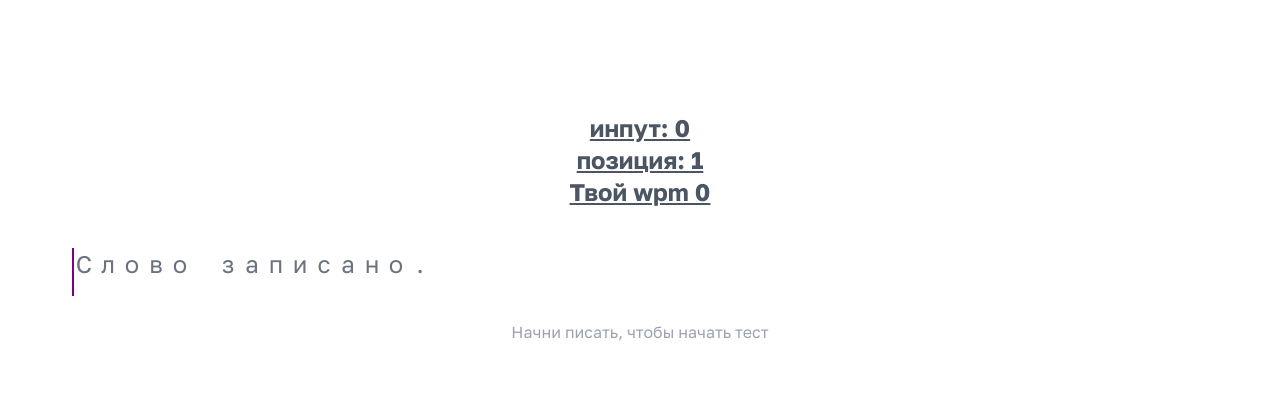
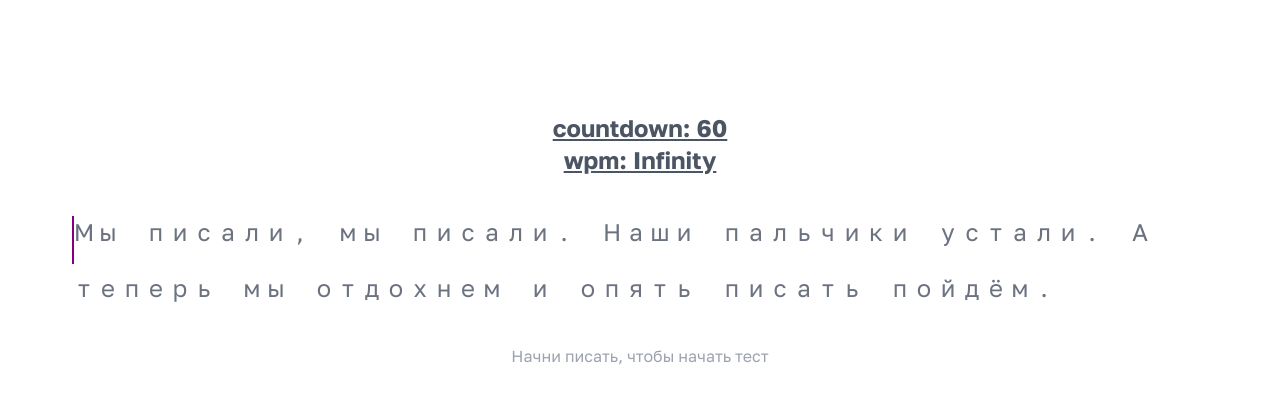
Before and after one commit to kirillmihalych/code-type, a Vue app: page / in a window 1280 px wide. Shown: the top 402 px of the page. Built offline with nearby package versions, Linux system fonts and the light colour scheme; what @tanstack/vue-query would draw is missing.

Commit message:
[refactor] logic how wpm is calculating was changed

```diff
--- a/src/App.vue
+++ b/src/App.vue
@@ -1,14 +1,14 @@
 <template>
   <main class="font-golos">
-    <div class="bg-grey-500 h-dvh w-[95vw] m-auto mt-28">
-      <!-- v-if="isResultShown" -->
+    <div class="w-[95vw] m-auto mt-28">
       <div class="text-center font-bold text-2xl text-gray-600 underline">
-        <p>инпут: {{ userInput.length }}</p>
-        <p>позиция: {{ currentPosition }}</p>
-        <p>Твой wpm {{ result }}</p>
+        <CountdownTimer
+          :start="isTimerStarted"
+          @result-time="(seconds) => setResultTime(seconds)"
+        />
+        <p>wpm: {{ Math.round(wpm) }}</p>
       </div>
-      <div class="relative w-full p-10 flex flex-wrap whitespace-pre">
-        <!-- carret -->
+      <div class="w-full p-10 flex flex-wrap gap-6 whitespace-pre">
         <div
           ref="carret"
           style="
@@ -17,29 +17,42 @@
             height: 48px;
             background-color: purple;
           "
-          :style="{ left: carretCoordinates.left + 'px' }"
+          :style="{
+            left: carretCoordinates.left + 'px',
+            top: carretCoordinates.top + 'px',
+          }"
         ></div>
-        <!-- carret -->
         <div
-          v-for="(letter, i) in queue"
-          ref="letter"
+          v-for="(word, i) in wordsQueue"
+          ref="words"
           :key="i"
-          class="text-2xl grow-0 shrink-0 basis-6 flex place-content-center"
-          :class="[
-            userInput[i] === queue[i]
-              ? 'text-green-500'
-              : userInput[i] && userInput[i] !== queue[i]
-              ? 'text-red-500'
-              : 'text-gray-500',
-          ]"
+          class="word flex"
         >
-          {{ letter }}
+          <span
+            v-for="(letter, idx) in word"
+            ref="letter"
+            :key="idx"
+            class="text-2xl w-6 flex place-content-center"
+            :class="[
+              isInputedCharCorrect(idx) && isCurrentWord(i)
+                ? 'text-green-600'
+                : isInputExist(idx) &&
+                  !isInputedCharCorrect(idx) &&
+                  isCurrentWord(i)
+                ? 'text-red-300'
+                : isWordTyped(i)
+                ? '!text-green-600'
+                : 'text-gray-500',
+            ]"
+          >
+            {{ letter }}
+          </span>
         </div>
       </div>
-      <form class="">
+      <form>
         <input
           type="text"
-          v-model="userInput"
+          v-model="currentInput"
           placeholder="Начни писать, чтобы начать тест"
           class="w-full text-center"
         />
@@ -49,84 +62,117 @@
 </template>
 
 <script setup>
-import { ref, onMounted, useTemplateRef, watch } from "vue";
+import { ref, useTemplateRef, onMounted } from "vue";
 import { computed, watchEffect } from "vue";
-import { useMagicKeys, whenever } from "@vueuse/core";
+import { useMagicKeys } from "@vueuse/core";
+import CountdownTimer from "./components/CountdownTimer.vue";
 
-const { backspace } = useMagicKeys();
+const { space } = useMagicKeys();
+// const carret = useTemplateRef("carret");
+const words = useTemplateRef("words");
 
-const carret = useTemplateRef("carret");
+const carretCoordinates = ref({
+  left: 0,
+  top: 0,
+});
 
-const userInput = ref("");
-let userInputLength = userInput.value.length;
+// "Мы писали, мы писали. Наши пальчики устали. А теперь мы отдохнем и опять писать пойдём."
+const text = ref(
+  "Мы писали, мы писали. Наши пальчики устали. А теперь мы отдохнем и опять писать пойдём."
+);
+
+const totalCharsAmount = computed(() => {
+  // часть формулы (total_amount_of_chars / 5)
+  return text.value.split("").length / 5;
+});
+
+// для проверки ставлю стартовое значение на 15
+const resultTime = ref(15);
+function setResultTime(seconds) {
+  resultTime.value = 60 - seconds;
+}
+
+const normalizedTime = computed(() => {
+  // часть формулы время_на_тест_в_секундах / 60
+  return resultTime.value / 60;
+});
+
+const wpm = computed(() => {
+  console.log(normalizedTime.value);
+  return totalCharsAmount.value / normalizedTime.value;
+});
+
+const wordsQueue = computed(() => {
+  return text.value.split(" ");
+});
+const currentWordIndex = ref(0);
+const currentWord = computed(() => {
+  return wordsQueue.value[currentWordIndex.value];
+});
+const currentInput = ref("");
+let currentInputLength = currentInput.value.length;
+
+const trimmedInput = computed(() => {
+  return currentInput.value.trimStart();
+});
+let trimmedInputLength = trimmedInput.value.length;
+
+// const typedChars = ref([]);
+
+const isCurrentInputCorrect = computed(() => {
+  return currentWord.value === trimmedInput.value;
+});
+
+function isWordTyped(index) {
+  return index < currentWordIndex.value;
+}
+
+function isInputedCharCorrect(index) {
+  return currentWord.value[index] === trimmedInput.value[index];
+}
+
+function isCurrentWord(index) {
+  return currentWordIndex.value === index;
+}
+
+function isInputExist(index) {
+  return trimmedInput.value[index];
+}
+
+function setCarretCoordinates() {
+  carretCoordinates.value.left =
+    words.value[currentWordIndex.value].getBoundingClientRect().left;
+  carretCoordinates.value.top =
+    words.value[currentWordIndex.value].getBoundingClientRect().top;
+}
 
 const isInputGetsBigger = computed(() => {
-  // [x] создать не реактивную переменную, котора будет говорить длину инпута
-  // [x] обновлять её вручную
-  // [x] отдавать true или false в случае движения
-  // [ ] отдавать null в случае простоя
-  const inputGetsBigger = userInput.value.length > userInputLength;
-  const inputGetsSmaller = userInput.value.length < userInputLength;
-  const inputStaysTheSame = userInput.value.length === userInputLength;
-  userInputLength = userInput.value.length;
+  const inputGetsBigger = currentInput.value.length > currentInputLength;
+  const inputGetsSmaller = trimmedInput.value.length < trimmedInputLength;
+  currentInputLength = currentInput.value.length;
+  trimmedInputLength = trimmedInput.value.length;
   return inputGetsBigger ? true : inputGetsSmaller ? false : null;
 });
 
-// если
-const currentPosition = computed(() => {
-  return userInput.value.length ? userInput.value.length - 1 : 1;
-});
+// const wpm = ref(0);
 
-function putCarretOnStart() {
-  carretCoordinates.value.left = 40;
+const isTimerStarted = ref(false);
+
+function startTimer() {
+  isTimerStarted.value = true;
 }
 
-const carretCoordinates = ref({
-  left: 40,
-  top: 0,
-});
-
-const letter = ref(null);
-// "Мы писали, мы писали. Наши пальчики устали. А теперь мы отдохнем и опять писать пойдём."
-const text = ref("Слово записано.");
-
-const queue = computed(() => {
-  return text.value.split("");
-});
-
-const isResultShown = ref(false);
-
-let startTestTime = ref(0);
-let endTestTime = ref(0);
-let result = ref(0);
+function stopTimer() {
+  isTimerStarted.value = false;
+}
 
 watchEffect(() => {
-  if (userInput.value.length === 1) {
-    startTestTime.value = Date.now() / 1000;
-  } else if (queue.value.length - 1 === currentPosition.value) {
-    endTestTime.value = Date.now() / 1000;
-    const charsAmount = queue.value.length;
-    const rawWpm = charsAmount / 5;
-    const time = ((endTestTime.value - startTestTime.value) / 60).toFixed(2);
-    result.value = Math.round(rawWpm / time);
-    putCarretOnStart();
-    userInput.value = "";
-    isResultShown.value = true;
-    userInputLength = 0;
-    startTestTime.value = 0;
-    endTestTime.value = 0;
+  if (trimmedInput.value.length > 0) {
+    startTimer();
   }
 });
 
-// если пользователь начал вводить что-то,
-// то запускается таймер
-watchEffect(() => {
-  if (userInput.value.length === 0) {
-    startTestTime.value = 0;
-  }
-});
-
-// движение вперёд
+// движение carret по слову
 watchEffect(() => {
   // current position
   if (isInputGetsBigger.value === null) {
@@ -137,6 +183,29 @@ watchEffect(() => {
     carretCoordinates.value.left -= 24;
   }
 });
+
+const lastWordIndex = wordsQueue.value.length - 1;
+// если последняя слово равно currentWordIndex
+// то кончаем тест
+// пробел, переход на следующее слово при нажатии пробела
+watchEffect(() => {
+  if (isCurrentInputCorrect.value && space.value) {
+    currentInput.value = "";
+    currentWordIndex.value += 1;
+    setCarretCoordinates();
+  } else if (space.value && lastWordIndex === currentWordIndex.value) {
+    stopTimer();
+    setResultTime();
+    console.log("test ended");
+  }
+});
+
+onMounted(() => {
+  setCarretCoordinates();
+});
 </script>
 
-<style></style>
+<style>
+/*
+*/
+</style>
--- /dev/null
+++ b/src/components/CountdownTimer.vue
@@ -0,0 +1,45 @@
+<template>
+  <div>
+    <p>countdown: {{ remainingTime }}</p>
+  </div>
+</template>
+
+<script setup>
+import { ref, watchEffect } from "vue";
+
+const props = defineProps(["start"]);
+const emits = defineEmits(["result-time"]);
+
+const intervalId = ref(null);
+
+const remainingTime = ref(60);
+
+function countdown() {
+  remainingTime.value -= 1;
+}
+
+function startTimer() {
+  if (!intervalId.value) {
+    intervalId.value = setInterval(countdown, 1000);
+  }
+}
+
+function stopTimer() {
+  clearInterval(intervalId.value);
+}
+
+watchEffect(() => {
+  if (remainingTime.value === 0) {
+    clearInterval(intervalId.value);
+  }
+});
+
+watchEffect(() => {
+  if (props.start) {
+    startTimer();
+  } else if (!props.start) {
+    stopTimer();
+    emits("result-time", remainingTime.value);
+  }
+});
+</script>
```
